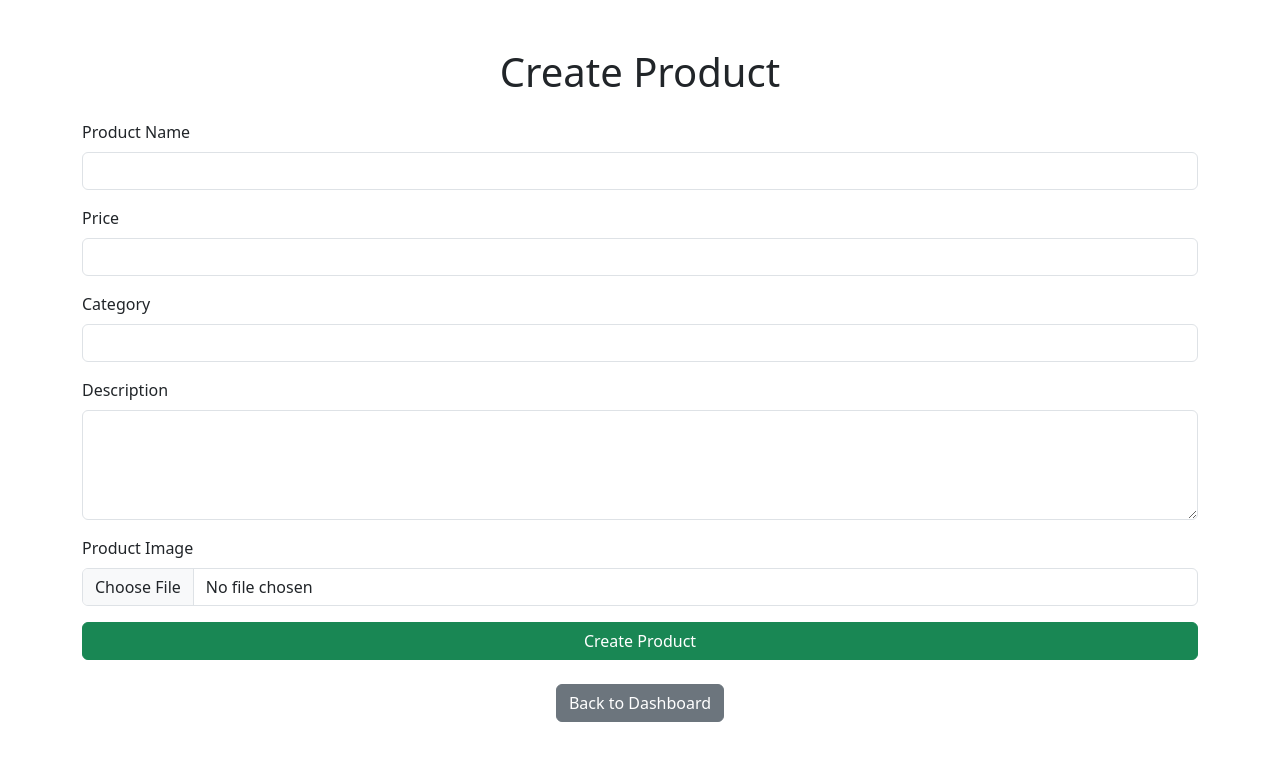
After one commit to atoiii/RELAPSE, a Flask app: page /admin/create_product in a window 1280 px wide. The commit adds this page. Shown: the top 761 px of the page. Run offline with Flask 3, Linux system fonts and the light colour scheme; the visitor is signed in with stand-in values (Sample User, id 1).

Commit message:
Add files via upload

```diff
--- a/RELAPSE/app.py
+++ b/RELAPSE/app.py
@@ -12,11 +12,11 @@ app.config['SESSION_COOKIE_NAME'] = 'relapse_session'
 app.config['SESSION_COOKIE_HTTPONLY'] = True  # Prevent JavaScript from accessing cookies
 app.config['SESSION_COOKIE_SECURE'] = False  # Set to True if using HTTPS
 app.config['SESSION_COOKIE_SAMESITE'] = 'Lax'  # Prevent cross-site request issues
-app.config['PERMANENT_SESSION_LIFETIME'] = timedelta(hours=3)  # For "Remember Me"
+app.config['PERMANENT_SESSION_LIFETIME'] = timedelta(hours=1)  # For "Remember Me"
 
 PRODUCTS = [
-    {"id": 1, "name": "RELAPSE Winx Club Tee", "price": 50, "category": "shirts", "image": "shirt.jpg"},
-    {"id": 2, "name": "Casual Hoodie", "price": 70, "category": "hoodies", "image": "hoodie.jpg"},
+    {"id": 1, "name": "RELAPSE Winx Club Tee", "price": 50, "category": "shirts", "image": "winx_club_shirt.jpg"},
+    {"id": 2, "name": "Demon Nerves Hoodie", "price": 60, "category": "hoodies", "image": "demon_nerves_hoodie.jpg"},
 ]
 
 
@@ -48,28 +48,32 @@ def clothing(category):
 
 @app.route('/login', methods=["GET", "POST"])
 def login():
+    if "user" in session:
+        return redirect(url_for("profile"))
+
     if request.method == "POST":
         email = request.form["email"]
         password = request.form["password"]
-        remember = "remember" in request.form  # Check "Remember Me"
+        remember = "remember" in request.form
 
         with shelve.open("users.db") as db:
             user = db.get(email)
             if user and user["password"] == password:
                 session["user"] = user
-                session["cart"] = session.get("cart", [])
+                session["cart"] = user.get("cart", [])
+
+                # Set session persistence based on "Remember Me"
                 if remember:
-                    session.permanent = True  # Persistent session for "Remember Me"
+                    session.permanent = True
                 else:
                     session.permanent = False  # Temporary session
+
                 flash(f"Welcome back, {user['first_name']}!", "success")
                 return redirect(url_for("profile"))
             else:
                 flash("Invalid email or password.", "danger")
 
     return render_template("login.html")
-
-
 
 
 @app.route('/profile')
@@ -107,7 +111,8 @@ def signup():
                     "last_name": last_name,
                     "email": email,
                     "password": password,
-                    "membership_status": "Regular"
+                    "membership_status": "Regular",
+                    "cart": []
                 }
                 flash("Account created successfully!", "success")
                 return redirect(url_for("login"))
@@ -125,46 +130,55 @@ def cart():
         session["cart"] = []
 
     if request.method == "POST":
-        if "product_id" in request.form:
-            # Add product to the cart
-            product_id = int(request.form["product_id"])
-            size = request.form["size"]
-            quantity = int(request.form["quantity"])
-            product = next((p for p in PRODUCTS if p["id"] == product_id), None)
+        with shelve.open("users.db", writeback=True) as db:
+            user = session["user"]
+            email = user["email"]
 
-            if product:
-                # Check if the product with the same size is already in the cart
+            if "product_id" in request.form:
+                # Add product to the cart
+                product_id = int(request.form["product_id"])
+                size = request.form["size"]
+                quantity = int(request.form["quantity"])
+                product = next((p for p in PRODUCTS if p["id"] == product_id), None)
+
+                if product:
+                    # Check if the product with the same size is already in the cart
+                    for item in session["cart"]:
+                        if item["id"] == product_id and item["size"] == size:
+                            item["quantity"] += quantity
+                            break
+                    else:
+                        session["cart"].append({
+                            "id": product_id,
+                            "name": product["name"],
+                            "price": product["price"],
+                            "size": size,
+                            "quantity": quantity
+                        })
+
+                    # Save the updated cart to the database
+                    db[email]["cart"] = session["cart"]
+                    flash(f"{quantity} {size.upper()} {product['name']} added to cart!", "success")
+
+            elif "remove_product_id" in request.form:
+                # Remove specific quantity of a product from the cart
+                product_id = int(request.form["remove_product_id"])
+                size = request.form["size"]
+                quantity_to_remove = int(request.form["quantity_to_remove"])
+
                 for item in session["cart"]:
                     if item["id"] == product_id and item["size"] == size:
-                        item["quantity"] += quantity
+                        if item["quantity"] > quantity_to_remove:
+                            item["quantity"] -= quantity_to_remove
+                        else:
+                            session["cart"].remove(item)
                         break
-                else:
-                    session["cart"].append({
-                        "id": product_id,
-                        "name": product["name"],
-                        "price": product["price"],
-                        "size": size,
-                        "quantity": quantity
-                    })
-                session.modified = True
-                flash(f"{quantity} {size.upper()} {product['name']} added to cart!", "success")
 
-        elif "remove_product_id" in request.form:
-            # Remove specific quantity of a product from the cart
-            product_id = int(request.form["remove_product_id"])
-            size = request.form["size"]
-            quantity_to_remove = int(request.form["quantity_to_remove"])
+                # Save the updated cart to the database
+                db[email]["cart"] = session["cart"]
+                flash("Item(s) removed from cart.", "success")
 
-            for item in session["cart"]:
-                if item["id"] == product_id and item["size"] == size:
-                    if item["quantity"] > quantity_to_remove:
-                        item["quantity"] -= quantity_to_remove
-                    else:
-                        session["cart"].remove(item)
-                    break
-
-            session.modified = True
-            flash("Item(s) removed from cart.", "success")
+        session.modified = True
 
     return render_template("cart.html", cart=session["cart"])
 
@@ -254,23 +268,35 @@ def reset_password():
             flash("Passwords do not match!", "danger")
             return render_template("reset_password.html")
 
-        with shelve.open("users.db") as db:
-            if email in db:
-                db[email]["password"] = new_password
-                flash("Password reset successfully!", "success")
-                return redirect(url_for("login"))
-            else:
-                flash("Email not found!", "danger")
+        db = shelve.open("users.db")
+        if email in db:
+            user = db[email]
+            user["password"] = new_password  # Update the password
+            db[email] = user  # Reassign to persist changes
+            flash("Password reset successfully!", "success")
+            session.pop("user", None)
+            return redirect(url_for("login"))
+        else:
+            flash("Email not found!", "danger")
 
     return render_template("reset_password.html")
 
 
 @app.route('/logout')
 def logout():
-    session.pop("user", None)
-    session.pop("cart", None)
+    if "user" in session:
+        user_email = session["user"]["email"]  # Get the user's email
+        with shelve.open("users.db", writeback=True) as db:
+            if user_email in db:
+                # Save the cart to the database before logging out
+                db[user_email]["cart"] = session.get("cart", [])
+    session.pop("user", None)  # Remove user from session
+    session.pop("cart", None)  # Remove cart from session
+    resp = make_response(redirect(url_for("home")))
+    resp.delete_cookie(app.config['SESSION_COOKIE_NAME'])  # Clear the session cookie
     flash("Logged out successfully.", "success")
-    return redirect(url_for("home"))
+    return resp
+
 
 
 def send_password_reset_email(to_email):
@@ -301,5 +327,200 @@ def send_password_reset_email(to_email):
         print(f"Error sending email: {e}")
 
 
+@app.route('/delete_account', methods=["GET", "POST"])
+def delete_account():
+    if "user" not in session:
+        flash("You need to log in to delete your account.", "warning")
+        return redirect(url_for("login"))
+
+    if request.method == "POST":
+        user_email = session["user"]["email"]  # Get the logged-in user's email
+
+        # Open the database and delete the user's account
+        with shelve.open("users.db") as db:
+            if user_email in db:
+                del db[user_email]  # Remove user from the database
+                flash("Your account has been deleted successfully.", "success")
+
+        # Log the user out after deleting the account
+        session.pop("user", None)
+        session.pop("cart", None)
+
+        return redirect(url_for("home"))
+
+    return render_template("delete_account.html")
+
+
+@app.route('/admin_login', methods=["GET", "POST"])
+def admin_login():
+    if "admin" in session:
+        return redirect(url_for("admin_dashboard"))
+
+    if request.method == "POST":
+        username = request.form["username"]
+        password = request.form["password"]
+
+        with shelve.open("admins.db") as db:
+            admin = db.get(username)
+            if admin and admin["password"] == password:
+                session["admin"] = admin
+                flash("Admin login successful!", "success")
+                return redirect(url_for("admin_dashboard"))
+            else:
+                flash("Invalid admin credentials.", "danger")
+
+    return render_template("admin_login.html")
+
+
+@app.route('/admin_dashboard')
+def admin_dashboard():
+    if "admin" not in session:
+        flash("Please log in as an admin to access the dashboard.", "danger")
+        return redirect(url_for("admin_login"))
+
+    return render_template("admin_dashboard.html")
+
+
+@app.route('/admin/create_customer', methods=["GET", "POST"])
+def create_customer():
+    if "admin" not in session:
+        flash("Please log in as an admin to access this page.", "danger")
+        return redirect(url_for("admin_login"))
+
+    if request.method == "POST":
+        email = request.form["email"]
+        first_name = request.form["first_name"]
+        last_name = request.form["last_name"]
+        password = request.form["password"]
+
+        with shelve.open("users.db") as db:
+            if email in db:
+                flash("A customer with this email already exists.", "danger")
+            else:
+                db[email] = {
+                    "email": email,
+                    "first_name": first_name,
+                    "last_name": last_name,
+                    "password": password,
+                    "membership_status": "Regular",
+                    "cart": []
+                }
+                flash("Customer created successfully.", "success")
+
+    return render_template("create_customer.html")
+
+
+@app.route('/admin/delete_customer/<email>', methods=["POST"])
+def delete_customer(email):
+    if "admin" not in session:
+        flash("Please log in as an admin to access this page.", "danger")
+        return redirect(url_for("admin_login"))
+
+    with shelve.open("users.db") as db:
+        if email in db:
+            del db[email]
+            flash("Customer deleted successfully.", "success")
+        else:
+            flash("Customer not found.", "danger")
+
+    return redirect(url_for("admin_dashboard"))
+
+
+@app.route('/admin/modify_customer/<email>', methods=["GET", "POST"])
+def modify_customer(email):
+    if "admin" not in session:
+        flash("Please log in as an admin to access this page.", "danger")
+        return redirect(url_for("admin_login"))
+
+    with shelve.open("users.db", writeback=True) as db:
+        customer = db.get(email)
+        if not customer:
+            flash("Customer not found.", "danger")
+            return redirect(url_for("admin_dashboard"))
+
+        if request.method == "POST":
+            customer["first_name"] = request.form["first_name"]
+            customer["last_name"] = request.form["last_name"]
+            customer["email"] = request.form["email"]
+            db[customer["email"]] = customer
+            flash("Customer details updated successfully.", "success")
+            return redirect(url_for("admin_dashboard"))
+
+    return render_template("modify_customer.html", customer=customer)
+
+
+@app.route('/admin/create_product', methods=["GET", "POST"])
+def create_product():
+    if "admin" not in session:
+        flash("Please log in as an admin to access this page.", "danger")
+        return redirect(url_for("admin_login"))
+
+    if request.method == "POST":
+        name = request.form["name"]
+        price = float(request.form["price"])
+        category = request.form["category"]
+        description = request.form["description"]
+        image = request.files["image"]
+
+        # Save product image in static folder
+        image_filename = f"static/{image.filename}"
+        image.save(image_filename)
+
+        with shelve.open("products.db", writeback=True) as db:
+            product_id = len(db) + 1
+            db[str(product_id)] = {
+                "id": product_id,
+                "name": name,
+                "price": price,
+                "category": category,
+                "description": description,
+                "image": image_filename
+            }
+            flash("Product created successfully.", "success")
+
+    return render_template("create_product.html")
+
+
+@app.route('/admin/delete_product/<product_id>', methods=["POST"])
+def delete_product(product_id):
+    if "admin" not in session:
+        flash("Please log in as an admin to access this page.", "danger")
+        return redirect(url_for("admin_login"))
+
+    with shelve.open("products.db") as db:
+        if product_id in db:
+            del db[product_id]
+            flash("Product deleted successfully.", "success")
+        else:
+            flash("Product not found.", "danger")
+
+    return redirect(url_for("admin_dashboard"))
+
+
+@app.route('/admin/modify_product/<product_id>', methods=["GET", "POST"])
+def modify_product(product_id):
+    if "admin" not in session:
+        flash("Please log in as an admin to access this page.", "danger")
+        return redirect(url_for("admin_login"))
+
+    with shelve.open("products.db", writeback=True) as db:
+        product = db.get(product_id)
+        if not product:
+            flash("Product not found.", "danger")
+            return redirect(url_for("admin_dashboard"))
+
+        if request.method == "POST":
+            product["name"] = request.form["name"]
+            product["price"] = float(request.form["price"])
+            product["category"] = request.form["category"]
+            product["description"] = request.form["description"]
+            db[product_id] = product
+            flash("Product updated successfully.", "success")
+            return redirect(url_for("admin_dashboard"))
+
+    return render_template("modify_product.html", product=product)
+
+
+
 if __name__ == "__main__":
     app.run(debug=True)
--- a/RELAPSE/templates/clothing.html
+++ b/RELAPSE/templates/clothing.html
@@ -6,7 +6,7 @@
         {% for product in products %}
         <div class="col-md-4">
             <div class="card mt-3">
-                <img src="{{ url_for('static', filename=product.image) }}" class="card-img-top" alt="{{ product.name }}">
+                <img src="{{ url_for('static', filename=product['image']) }}" alt="{{ product['name'] }}" style="width: 250px; height: 300px;">
                 <div class="card-body">
                     <h5 class="card-title">{{ product.name }}</h5>
                     <p class="card-text">${{ product.price }}</p>
--- /dev/null
+++ b/RELAPSE/templates/create_product.html
@@ -0,0 +1,40 @@
+<!DOCTYPE html>
+<html lang="en">
+<head>
+    <meta charset="UTF-8">
+    <meta name="viewport" content="width=device-width, initial-scale=1.0">
+    <title>Create Product</title>
+    <link rel="stylesheet" href="https://cdn.jsdelivr.net/npm/bootstrap@5.3.0-alpha1/dist/css/bootstrap.min.css">
+</head>
+<body>
+    <div class="container mt-5">
+        <h1 class="text-center mb-4">Create Product</h1>
+        <form method="POST" action="{{ url_for('create_product') }}" enctype="multipart/form-data">
+            <div class="mb-3">
+                <label for="name" class="form-label">Product Name</label>
+                <input type="text" id="name" name="name" class="form-control" required>
+            </div>
+            <div class="mb-3">
+                <label for="price" class="form-label">Price</label>
+                <input type="number" step="0.01" id="price" name="price" class="form-control" required>
+            </div>
+            <div class="mb-3">
+                <label for="category" class="form-label">Category</label>
+                <input type="text" id="category" name="category" class="form-control" required>
+            </div>
+            <div class="mb-3">
+                <label for="description" class="form-label">Description</label>
+                <textarea id="description" name="description" class="form-control" rows="4" required></textarea>
+            </div>
+            <div class="mb-3">
+                <label for="image" class="form-label">Product Image</label>
+                <input type="file" id="image" name="image" class="form-control" accept="image/*" required>
+            </div>
+            <button type="submit" class="btn btn-success w-100">Create Product</button>
+        </form>
+        <div class="text-center mt-4">
+            <a href="{{ url_for('admin_dashboard') }}" class="btn btn-secondary">Back to Dashboard</a>
+        </div>
+    </div>
+</body>
+</html>
--- a/RELAPSE/templates/home.html
+++ b/RELAPSE/templates/home.html
@@ -46,7 +46,7 @@
 <div class="product-grid">
     {% for product in products %}
         <div class="product">
-            <img src="{{ url_for('static', filename=product.image) }}" alt="{{ product.name }}">
+            <img src="{{ url_for('static', filename=product['image']) }}" alt="{{ product['name'] }}" style="width: 250px; height: 300px;">
             <h3>{{ product.name }}</h3>
             <p>${{ product.price }}</p>
             <form action="/cart" method="POST">
--- a/RELAPSE/templates/profile.html
+++ b/RELAPSE/templates/profile.html
@@ -17,6 +17,9 @@
             <div class="mt-3 text-center">
                 <a href="/logout" class="text-danger">Log Out</a>
             </div>
+            <div class="mt-3 text-center">
+                <a href="{{ url_for('delete_account') }}" class="btn btn-danger mt-3">Delete Account</a>
+            </div>
         </div>
     </div>
 </div>
```
Also changed, not shown: RELAPSE/read_db.py (added, +15 -0 lines), RELAPSE/templates/admin_dashboard.html (+48 -9 lines), RELAPSE/templates/admin_login.html (added, +40 -0 lines), RELAPSE/templates/create_customer.html (added, +36 -0 lines), RELAPSE/templates/delete_account.html (added, +12 -0 lines), RELAPSE/static/atr.royalmansion-bedroom2-mr.webp (added), RELAPSE/static/demon_nerves_hoodie.jpg (added), RELAPSE/static/winx_club_shirt.jpg (added), 6 other files.
